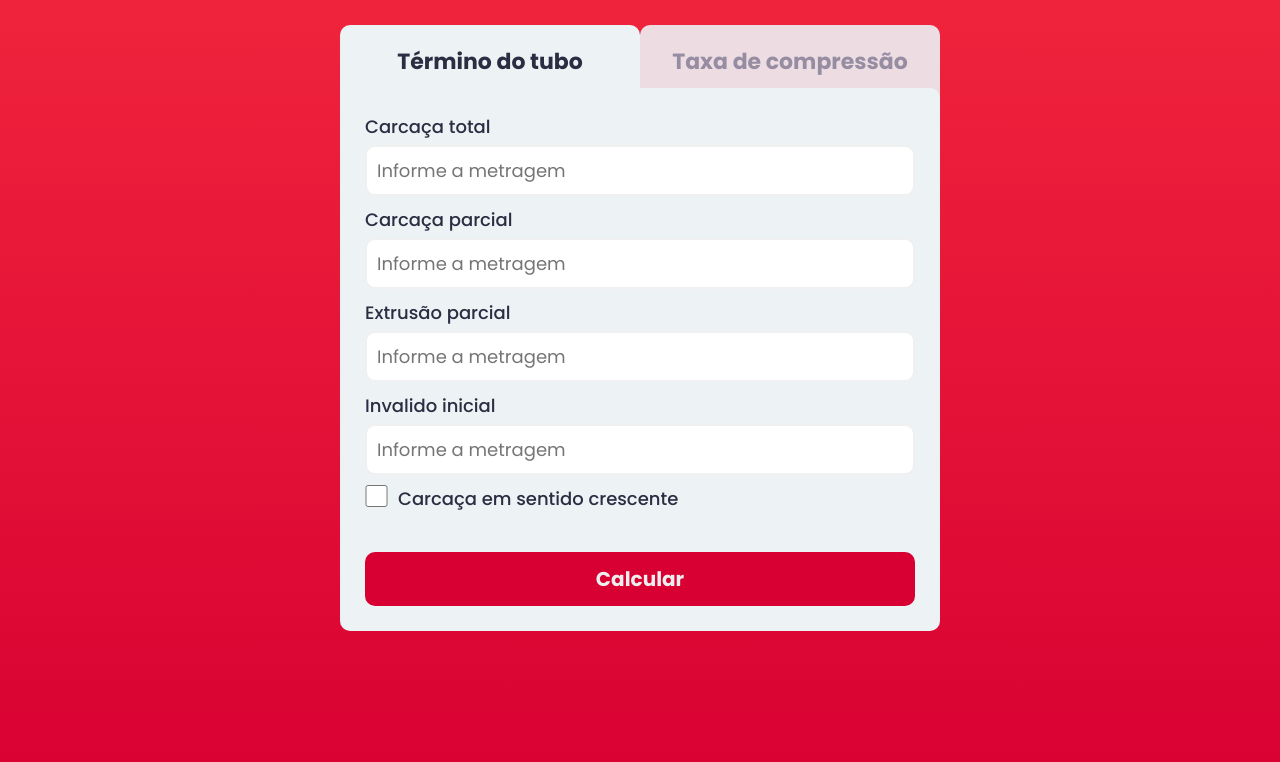
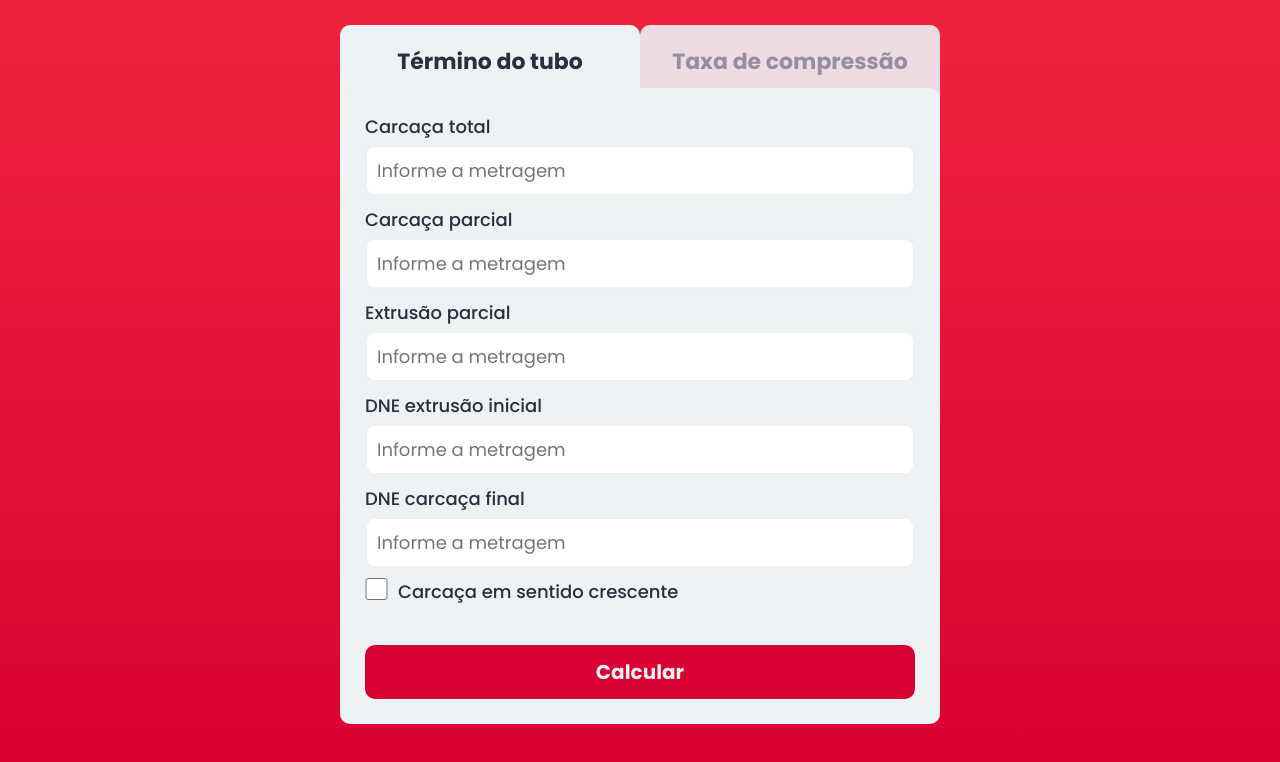
Before and after one commit to Ian-FS/calcula-facil-react, a React (Vite) app: page /compressao in a window 1280 px wide. Shown: the top 762 px of the page. Built offline with nearby package versions, Linux system fonts and the light colour scheme.

Commit message:
atualizado estrutura e lógica da página calculates-compression

```diff
--- a/src/pages/calculates-compression.jsx
+++ b/src/pages/calculates-compression.jsx
@@ -12,16 +12,18 @@ export default function CompressionPage({ showResult, setShowResult }) {
     const [carcassTotal, setCarcassTotal] = useState('')
     const [carcassPartial, setCarcassPartial] = useState('')
     const [extrusionPartial, setExtrusionPartial] = useState('')
-    const [invalid, setInvalid] = useState('')
+    const [invalidExtrusion, setInvalidExtrusion] = useState('')
+    const [invalidCarcass, setInvalidCarcass] = useState('')
     const [checkSense, setCheckSense] = useState(false)
 
 
     const calculaTaxa = () => {
+        const resultInvalid = invalidExtrusion - invalidCarcass
         if (checkSense) {
-            let validCarcass = carcassPartial - invalid;
+            let validCarcass = carcassPartial - resultInvalid;
             let taxCompress = 100 - 100 / (validCarcass / extrusionPartial);
 
-            const totalValidPipeAfterCompress = (carcassTotal - invalid) - (carcassTotal * (taxCompress / 100));
+            const totalValidPipeAfterCompress = (carcassTotal - resultInvalid) - (carcassTotal * (taxCompress / 100));
             console.log(taxCompress, totalValidPipeAfterCompress)
             let mensagem = `A taxa de compressão está atualmente em ${taxCompress.toFixed(2)}%.
             Caso essa taxa permaneça até o final da produção, o valor total de tubo válido será de ${totalValidPipeAfterCompress.toFixed(2)} metros. `
@@ -29,9 +31,9 @@ export default function CompressionPage({ showResult, setShowResult }) {
             return mensagem
 
         } else {
-            let validCarcass = carcassTotal - carcassPartial - invalid;
+            let validCarcass = carcassTotal - carcassPartial - resultInvalid;
             let taxCompress = 100 - 100 / (validCarcass / extrusionPartial);
-            const totalValidPipeAfterCompress = (carcassTotal - invalid) - (carcassTotal * (taxCompress / 100));
+            const totalValidPipeAfterCompress = (carcassTotal - resultInvalid) - (carcassTotal * (taxCompress / 100));
             console.log(taxCompress, totalValidPipeAfterCompress)
             let mensagem = `A taxa de compressão está atualmente em ${taxCompress.toFixed(2)}%.
             Caso essa taxa permaneça até o final da produção, o valor total de tubo válido será de ${totalValidPipeAfterCompress.toFixed(2)} metros. `
@@ -79,11 +81,20 @@ export default function CompressionPage({ showResult, setShowResult }) {
                             activeStyle={activeStyleTaxa}
                         />
                         <InputBox
-                            labelBox={'Invalido inicial'}
+                            labelBox={'DNE extrusão inicial'}
                             placeholder={'Informe a metragem'}
                             stepValue="0.1"
-                            setValue={setInvalid}
-                            value={invalid}
+                            setValue={setInvalidExtrusion}
+                            value={invalidExtrusion}
+                            setActiveStyle={setActiveStyleTaxa}
+                            activeStyle={activeStyleTaxa}
+                        />
+                        <InputBox
+                            labelBox={'DNE carcaça final'}
+                            placeholder={'Informe a metragem'}
+                            stepValue="0.1"
+                            setValue={setInvalidCarcass}
+                            value={invalidCarcass}
                             setActiveStyle={setActiveStyleTaxa}
                             activeStyle={activeStyleTaxa}
                         />
```
